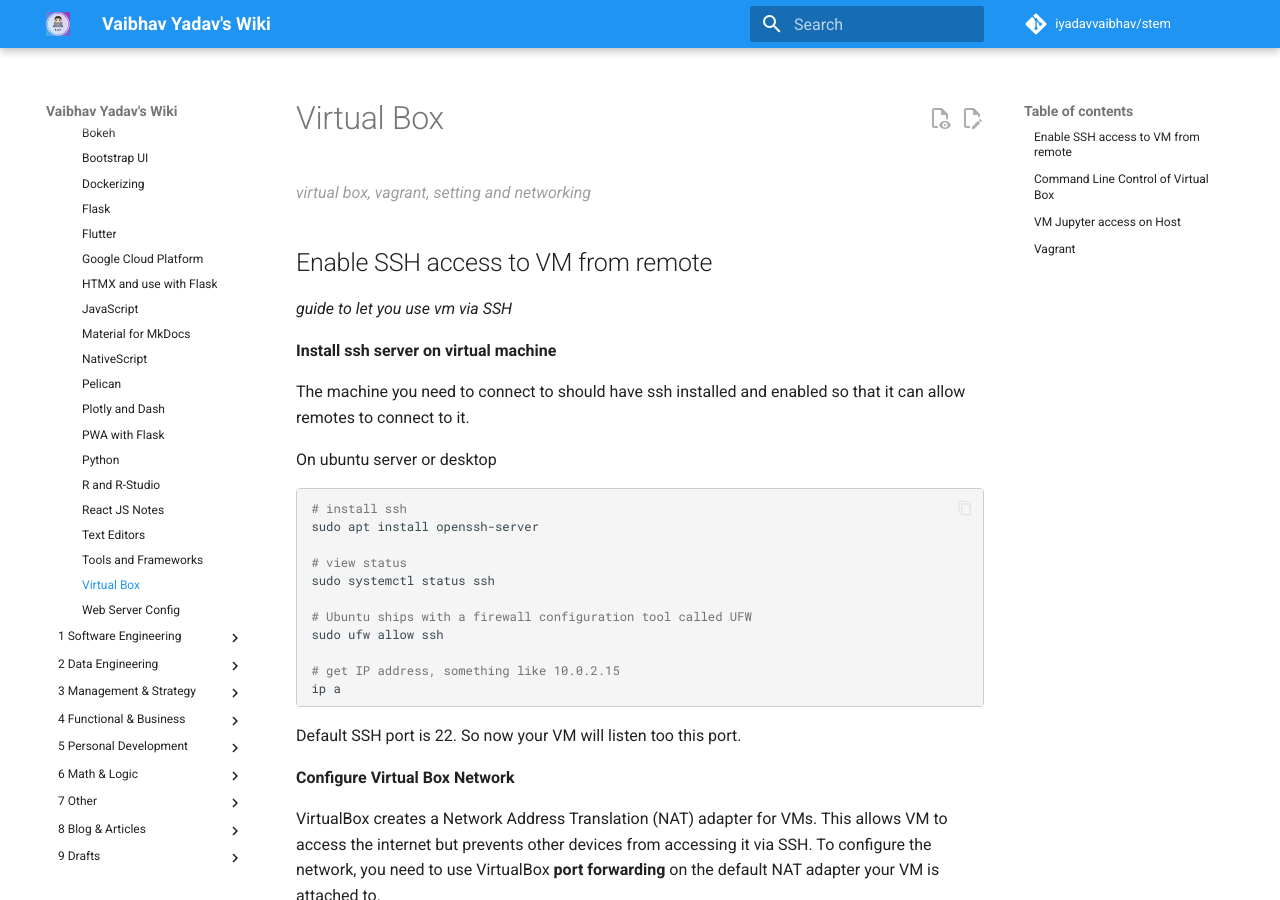
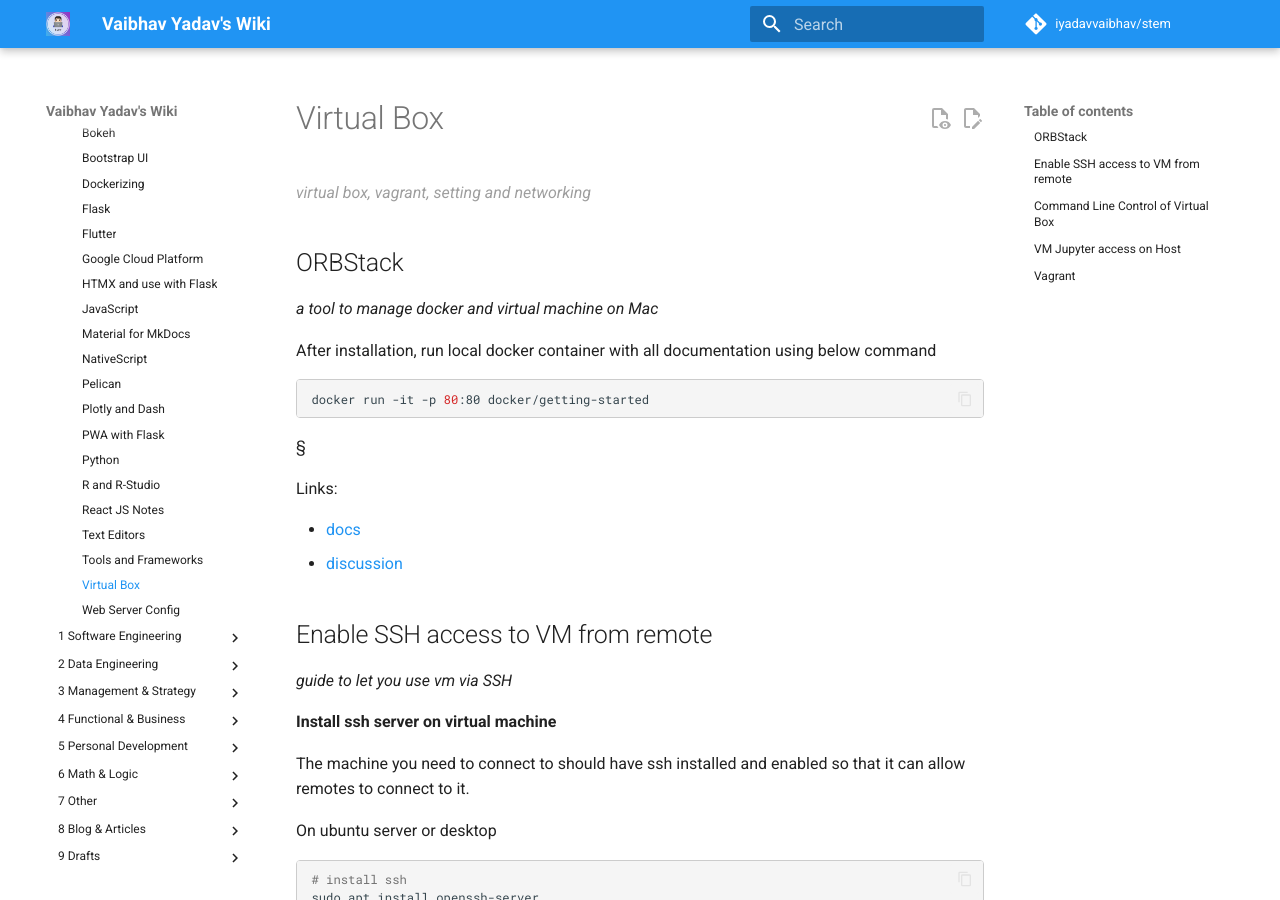
Before and after one commit to iYadavVaibhav/stem, an MkDocs documentation site: the page built from docs/0-Information-Technology/virtual-box.md, in a window 1280 px wide and 900 px high. Built offline with MkDocs 1.6.1 and Material for MkDocs 9.7.7, drawn with Linux system fonts in a browser that asks for light colours; comment, search, counter and statistics services are not loaded.

Commit message:
docker updates

````diff
--- a/docs/0-Information-Technology/virtual-box.md
+++ b/docs/0-Information-Technology/virtual-box.md
@@ -6,6 +6,23 @@
 # Virtual Box
 
 _virtual box, vagrant, setting and networking_
+
+## ORBStack
+
+_a tool to manage docker and virtual machine on Mac_
+
+After installation, run local docker container with all documentation using below command
+
+```sh
+docker run -it -p 80:80 docker/getting-started
+```
+
+§
+
+Links:
+
+- [docs](https://docs.orbstack.dev/)
+- [discussion](https://news.ycombinator.com/item?id=36668964)
 
 ## Enable SSH access to VM from remote
 
````
Also changed, not shown: docs/0-Information-Technology/docker.md (+3 -2 lines), docs/1-Software-Engineering/linux-terminal.md (+8 -0 lines), docs/1-Software-Engineering/web-development.md (+9 -0 lines).
